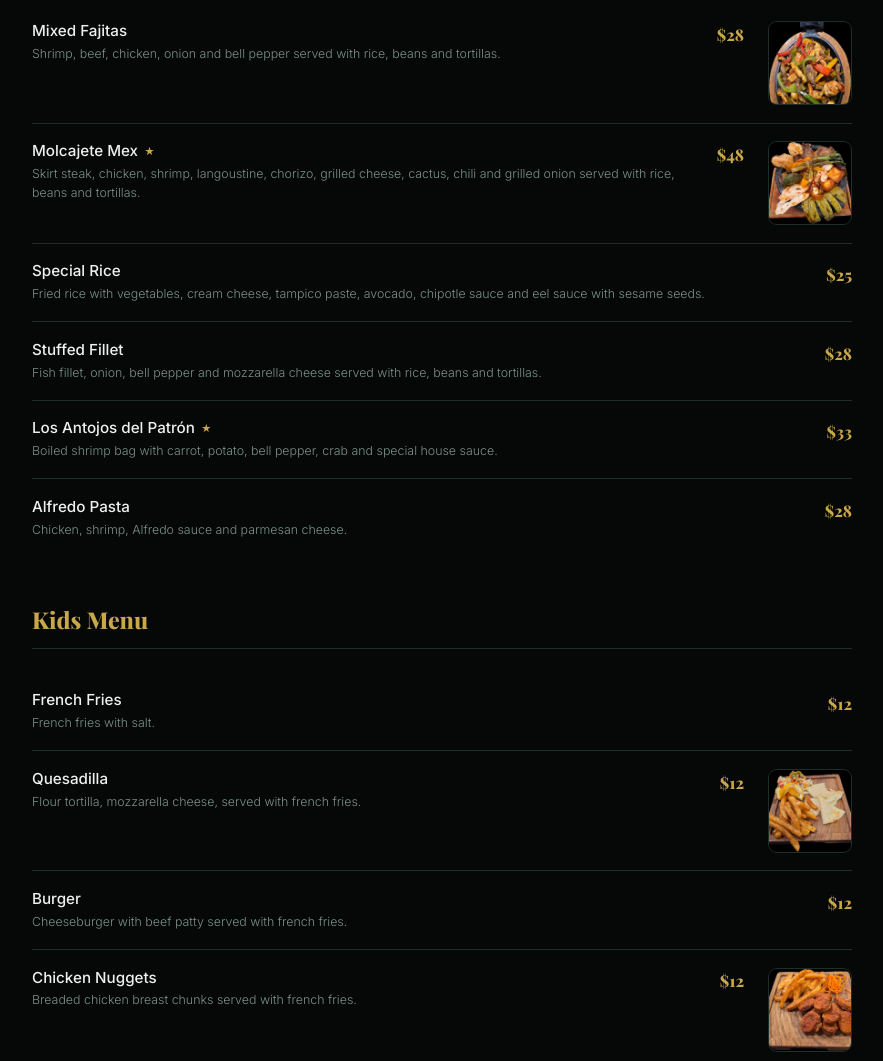
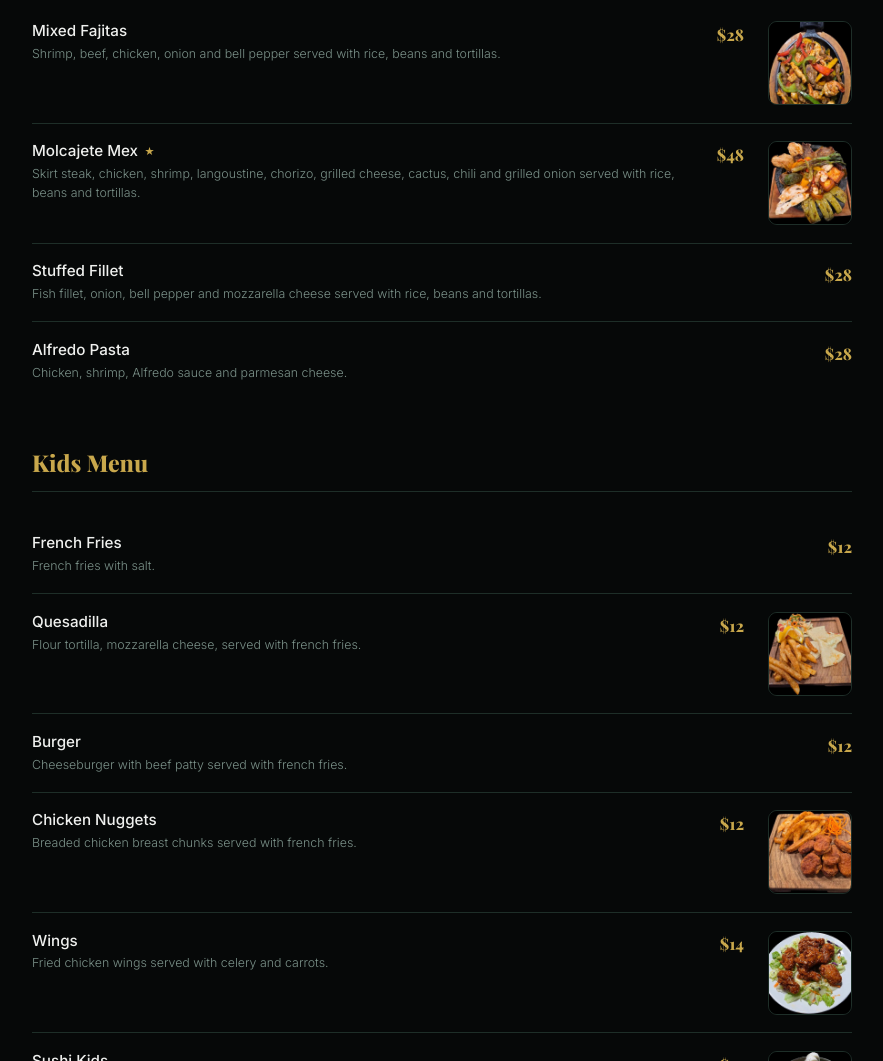
Before and after one commit to immerslytour/el701-menu, a plain HTML site: page index.html in a window 1280 px wide. Shown: the part 8305-9366 px from the top of the page, without its empty margins (198-1081 px from the left). Drawn offline with nearby package versions, Linux system fonts and the light colour scheme; a web font is replaced by a local one.

Commit message:
Meats: rename to Papa Asada; remove Arroz Especial and Los Antojos del Patrón

```diff
--- a/index.html
+++ b/index.html
@@ -892,7 +892,7 @@ footer p+p{margin-top:0.4rem}
   <div class="items"><div class="item">
   <div class="item-left">
     <div class="item-name">
-      <span data-en="Loaded Baked Potato" data-es="Papa Cargada">Loaded Baked Potato</span>
+      <span data-en="Loaded Baked Potato" data-es="Papa Asada">Loaded Baked Potato</span>
 
     </div>
     <p class="item-desc" data-en="Potato, mozzarella cheese, pico de gallo, sour cream, bell pepper, onion, guacamole and grilled steak." data-es="Papa, queso mozzarella, pico de gallo, crema, pimiento, cebolla, guacamole y carne asada.">Potato, mozzarella cheese, pico de gallo, sour cream, bell pepper, onion, guacamole and grilled steak.</p>
@@ -974,30 +974,12 @@ footer p+p{margin-top:0.4rem}
 </div><div class="item">
   <div class="item-left">
     <div class="item-name">
-      <span data-en="Special Rice" data-es="Arroz Especial">Special Rice</span>
-
-    </div>
-    <p class="item-desc" data-en="Fried rice with vegetables, cream cheese, tampico paste, avocado, chipotle sauce and eel sauce with sesame seeds." data-es="Arroz frito con vegetales, queso crema, pasta tampico, aguacate, salsa chipotle y salsa de anguila con ajonjolí.">Fried rice with vegetables, cream cheese, tampico paste, avocado, chipotle sauce and eel sauce with sesame seeds.</p>
-  </div>
-  <div class="item-price"><span class="price">$25</span></div>
-</div><div class="item">
-  <div class="item-left">
-    <div class="item-name">
       <span data-en="Stuffed Fillet" data-es="Filete Relleno">Stuffed Fillet</span>
 
     </div>
     <p class="item-desc" data-en="Fish fillet, onion, bell pepper and mozzarella cheese served with rice, beans and tortillas." data-es="Filete de pescado, cebolla, pimiento y queso mozzarella acompañado de arroz, frijoles y tortillas.">Fish fillet, onion, bell pepper and mozzarella cheese served with rice, beans and tortillas.</p>
   </div>
   <div class="item-price"><span class="price">$28</span></div>
-</div><div class="item">
-  <div class="item-left">
-    <div class="item-name">
-      <span data-en="Los Antojos del Patrón" data-es="Los Antojos del Patrón">Los Antojos del Patrón</span>
-      <span class="star">★</span>
-    </div>
-    <p class="item-desc" data-en="Boiled shrimp bag with carrot, potato, bell pepper, crab and special house sauce." data-es="Bolsa de camarón hervido con zanahoria, papa, pimiento, jaiba y salsa especial de la casa.">Boiled shrimp bag with carrot, potato, bell pepper, crab and special house sauce.</p>
-  </div>
-  <div class="item-price"><span class="price">$33</span></div>
 </div><div class="item">
   <div class="item-left">
     <div class="item-name">
```
